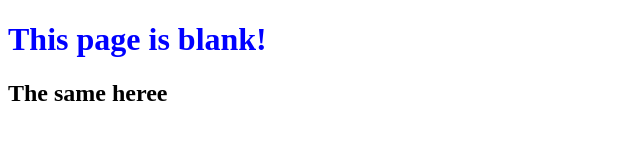
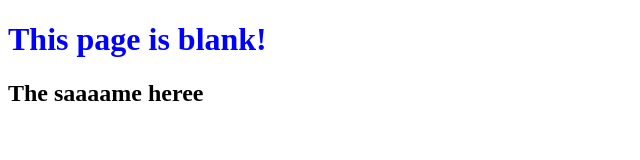
Before and after one commit to Valysavu/0main_repo_vs-, a plain HTML site: page index.html in a window 1280 px wide. Shown: the full height of the page, 0-640 px from the left. Drawn offline with Linux system fonts and the light colour scheme.

Commit message:
Modification 2 on 15.05

```diff
--- a/index.html
+++ b/index.html
@@ -6,6 +6,6 @@
 	</head>
 	<body>
 		<h1 style = "color: Blue">This page is blank!</h1>
-		<h2>The same heree</h2>
+		<h2>The saaaame heree</h2>
 	</body>
 </html>
```
